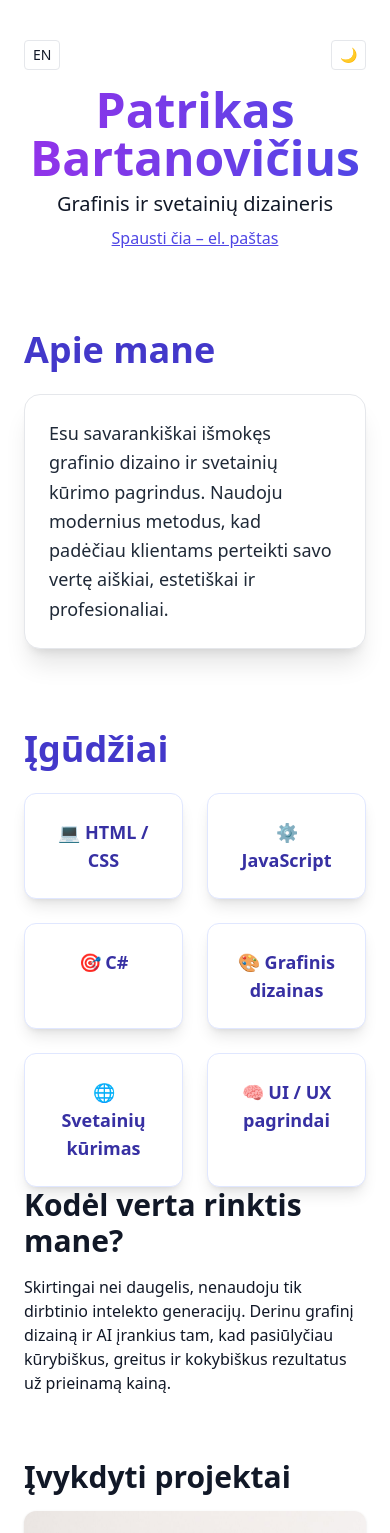
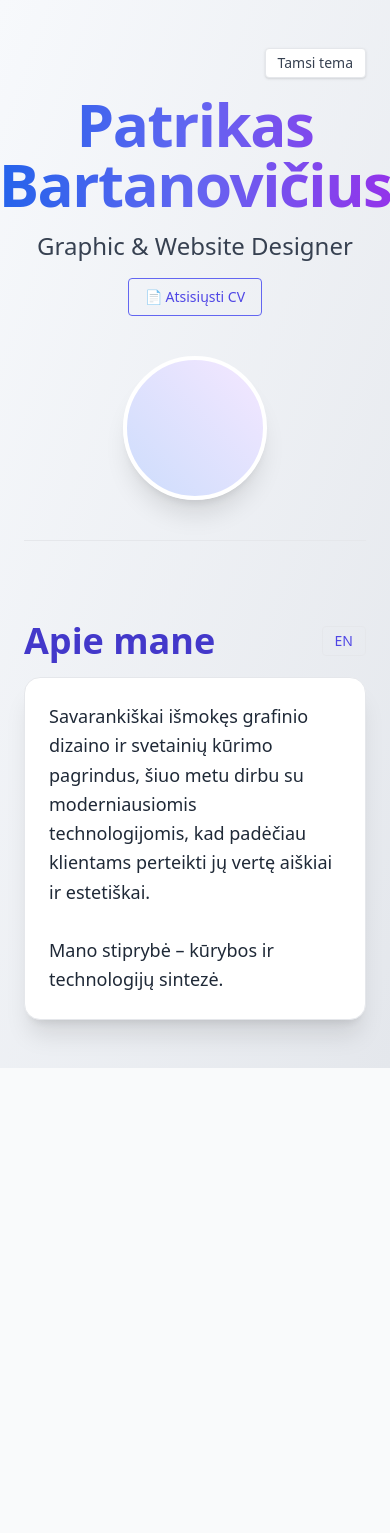
Before and after one commit to TrasherBartd/patrikas-portfolio, a React (Vite) app: page / in a window 390 px wide. Shown: the top 1533 px of the page. After the commit the page ends 1068 px from the top, so only its background shows below. Built offline with nearby package versions, Linux system fonts and the light colour scheme.

Commit message:
Update Portfolio.jsx

```diff
--- a/src/Portfolio.jsx
+++ b/src/Portfolio.jsx
@@ -1,148 +1,90 @@
 
-// FINAL CLEANED VERSION with no duplicate skills section
+import { Mail, Github, Linkedin } from "lucide-react";
 import { useState } from "react";
-import { Mail, Github, Linkedin } from "lucide-react";
 
 export default function Portfolio() {
   const [darkMode, setDarkMode] = useState(false);
   const [lang, setLang] = useState("lt");
+  const [feedbacks, setFeedbacks] = useState([
+    {
+      name: "Jonas",
+      message: "Puikus bendravimas ir rezultatas! Rekomenduoju."
+    },
+    {
+      name: "Laura",
+      message: "Darbas atliktas greitai ir labai estetiškai."
+    }
+  ]);
 
   const aboutText = {
-    lt: `Esu savarankiškai išmokęs grafinio dizaino ir svetainių kūrimo pagrindus. Naudoju modernius metodus, kad padėčiau klientams perteikti savo vertę aiškiai, estetiškai ir profesionaliai.`,
-    en: `I am a self-taught graphic designer and website creator. I use modern tools to help clients present their value clearly, aesthetically, and professionally.`
+    lt: `Savarankiškai išmokęs grafinio dizaino ir svetainių kūrimo pagrindus, šiuo metu dirbu su moderniausiomis technologijomis, kad padėčiau klientams perteikti jų vertę aiškiai ir estetiškai.
+
+Mano stiprybė – kūrybos ir technologijų sintezė.`,
+    en: `Self-taught in graphic design and website development, I now work with modern technologies to help clients communicate their value clearly and beautifully.
+
+My strength lies in the fusion of creativity and technology.`
   };
 
-  const whyMeText = {
-    lt: `Skirtingai nei daugelis, nenaudoju tik dirbtinio intelekto generacijų. Derinu grafinį dizainą ir AI įrankius tam, kad pasiūlyčiau kūrybiškus, greitus ir kokybiškus rezultatus už prieinamą kainą.`,
-    en: `Unlike many, I don’t rely solely on AI generations. I combine graphic design with AI tools to deliver creative, fast, and quality results at a fair price.`
-  };
-
-  const feedbacks = [
-    { name: "Tomas", message: lang === "lt" ? "Užsakiau hoodie dizainą – gavau net geriau nei tikėjausi. Rekomenduoju!" : "Ordered hoodie design – got even better than expected. Recommend!" },
-    { name: "Lilija", message: lang === "lt" ? "Ačiū už stilingą kavos posterį mūsų šeimos kavinei!" : "Thank you for the stylish coffee poster for our family cafe!" },
-    { name: "Mantas", message: lang === "lt" ? "Puikus bendravimas ir greitas įvykdymas. Dar tikrai sugrįšiu!" : "Great communication and fast delivery. Will definitely return!" },
-  ];
-
-  function copyEmail() {
-    navigator.clipboard.writeText("patrikasbartanovicius@gmail.com");
-    alert(lang === "lt" ? "El. paštas nukopijuotas!" : "Email copied!");
-  }
-
   return (
-    <div className={darkMode ? "dark bg-gray-900 text-white" : "bg-white text-gray-900"}>
-      <div className="max-w-5xl mx-auto px-6 py-10 font-sans">
-        <div className="flex justify-between mb-4">
-          <button onClick={() => setLang(lang === "lt" ? "en" : "lt")} className="text-sm border px-2 py-1 rounded">
-            {lang === "lt" ? "EN" : "LT"}
-          </button>
-          <button onClick={() => setDarkMode(!darkMode)} className="text-sm border px-2 py-1 rounded">
-            {darkMode ? "☀️" : "🌙"}
+    <div className={darkMode ? 'dark' : ''}>
+      <style>
+        {`
+          @keyframes fadeInUp {
+            from {
+              opacity: 0;
+              transform: translateY(20px);
+            }
+            to {
+              opacity: 1;
+              transform: translateY(0);
+            }
+          }
+          .fade-in {
+            animation: fadeInUp 0.8s ease-out both;
+          }
+        `}
+      </style>
+      <div className="min-h-screen bg-gradient-to-br from-[#f7f9fc] to-[#e4e7ec] text-gray-900 px-6 py-12 font-sans">
+        <div className="flex justify-end max-w-6xl mx-auto mb-4">
+          <button
+            onClick={() => setDarkMode(!darkMode)}
+            className="text-sm px-3 py-1 border rounded shadow bg-white text-gray-700 dark:bg-gray-800 dark:text-white"
+          >
+            {darkMode ? 'Šviesi tema' : 'Tamsi tema'}
           </button>
         </div>
 
-        <header className="text-center mb-12">
-          <h1 className="text-5xl font-bold bg-gradient-to-r from-purple-600 to-indigo-600 text-transparent bg-clip-text">
-            Patrikas Bartanovičius
-          </h1>
-          <p className="text-xl mt-2">{lang === "lt" ? "Grafinis ir svetainių dizaineris" : "Graphic & Website Designer"}</p>
-          <p onClick={copyEmail} className="mt-2 text-indigo-600 underline cursor-pointer">
-            {lang === "lt" ? "Spausti čia – el. paštas" : "Click here – email"}
-          </p>
+        <header className="max-w-6xl mx-auto flex flex-col md:flex-row items-center justify-between gap-10 text-center md:text-left border-b pb-10">
+          <div>
+            <h1 className="text-6xl font-extrabold tracking-tight mb-4 bg-gradient-to-r from-blue-600 via-indigo-500 to-purple-600 text-transparent bg-clip-text">
+              Patrikas Bartanovičius
+            </h1>
+            <p className="text-2xl text-gray-700">Graphic & Website Designer</p>
+            <a
+              href="/Patrikas_Bartanovicius_CV_With_Top_Contact.pdf"
+              download
+              className="inline-block mt-4 text-sm text-indigo-600 border border-indigo-500 px-4 py-2 rounded hover:bg-indigo-50 transition"
+            >
+              📄 Atsisiųsti CV
+            </a>
+          </div>
+          <div className="w-36 h-36 rounded-full bg-gradient-to-tr from-[#cdddfc] to-[#f4e7ff] shadow-xl border-4 border-white"></div>
         </header>
 
-
-<section className="mt-20 max-w-5xl mx-auto">
-  <h2 className="text-4xl font-bold mb-6 text-indigo-700">{lang === 'lt' ? 'Apie mane' : 'About Me'}</h2>
-  <p className="text-lg leading-relaxed text-gray-800 dark:text-gray-200 bg-white dark:bg-gray-900 p-6 rounded-2xl shadow-xl border border-gray-200 dark:border-gray-700">
-    {aboutText[lang]}
-  </p>
-</section>
-
-<section className="mt-20 max-w-5xl mx-auto">
-
-          <h2 className="text-4xl font-bold mb-6 text-indigo-700">{lang === 'lt' ? 'Įgūdžiai' : 'Skills'}</h2>
-          <div className="grid grid-cols-2 sm:grid-cols-3 gap-6">
-            {[
-              "💻 HTML / CSS",
-              "⚙️ JavaScript",
-              "🎯 C#",
-              "🎨 Grafinis dizainas",
-              "🌐 Svetainių kūrimas",
-              "🧠 UI / UX pagrindai"
-            ].map((skill, idx) => (
-              <div
-                key={idx}
-                className="bg-white dark:bg-gray-800 p-6 rounded-xl text-center shadow-lg border border-indigo-100 hover:scale-105 transition-transform hover:shadow-xl"
-              >
-                <p className="text-lg font-semibold text-indigo-800 dark:text-indigo-300">{skill}</p>
-              </div>
-            ))}
+        <section className="mt-20 max-w-5xl mx-auto fade-in">
+          <div className="flex justify-between items-center mb-4">
+            <h2 className="text-4xl font-bold text-indigo-700">{lang === 'lt' ? 'Apie mane' : 'About Me'}</h2>
+            <button
+              onClick={() => setLang(lang === "lt" ? "en" : "lt")}
+              className="text-sm text-indigo-600 border px-3 py-1 rounded hover:bg-indigo-50"
+            >
+              {lang === "lt" ? "EN" : "LT"}
+            </button>
           </div>
-        </section>
-
-        <section className="mb-16">
-          <h2 className="text-3xl font-semibold mb-4">{lang === "lt" ? "Kodėl verta rinktis mane?" : "Why choose me?"}</h2>
-          <p>{whyMeText[lang]}</p>
-        </section>
-
-        <section className="mb-16">
-          <h2 className="text-3xl font-semibold mb-4">{lang === "lt" ? "Įvykdyti projektai" : "Completed Projects"}</h2>
-          <div className="grid grid-cols-1 md:grid-cols-2 gap-6">
-            <div>
-              <img src="/hoodie.jpg" alt="hoodie design" className="rounded-xl shadow w-full h-auto object-cover"/>
-              <p className="mt-2 text-sm">{lang === "lt" ? "Hoodie dizainas Etsy parduotuvei (užsakovas – tiktokeris)" : "Hoodie design for Etsy shop (client – tiktoker)"}</p>
-            </div>
-            <div>
-              <img src="/coffee.jpg" alt="coffee poster" className="rounded-xl shadow w-full h-auto object-cover"/>
-              <p className="mt-2 text-sm">{lang === "lt" ? "Kavos reklamos plakatas šeimos kavinei" : "Coffee poster for a family cafe"}</p>
-            </div>
-            <div>
-              <img src="/extra.jpg" alt="coming" className="rounded-xl shadow w-full h-auto object-cover opacity-60"/>
-              <p className="mt-2 italic text-sm text-gray-500">{lang === "lt" ? "Daugiau netrukus..." : "More coming soon..."}</p>
-            </div>
-          </div>
-        </section>
-
-        <section className="mb-16">
-          <h2 className="text-3xl font-semibold mb-4">{lang === "lt" ? "Atsiliepimai" : "Testimonials"}</h2>
-          <div className="space-y-4">
-            {feedbacks.map((fb, i) => (
-              <div key={i} className="bg-gray-100 dark:bg-gray-800 p-4 rounded-lg shadow">
-                <p className="font-semibold">{fb.name}</p>
-                <p>{fb.message}</p>
-              </div>
-            ))}
-          </div>
-
-</section>
-
-<section className="mt-12 max-w-2xl mx-auto bg-gray-50 dark:bg-gray-800 p-6 rounded-xl shadow">
-  <h3 className="text-2xl font-semibold mb-4 text-indigo-700 text-center">{lang === 'lt' ? 'Palikite atsiliepimą' : 'Leave a Testimonial'}</h3>
-  <form onSubmit={(e) => { e.preventDefault(); alert(lang === 'lt' ? 'Atsiliepimas išsiųstas!' : 'Testimonial submitted!'); }} className="space-y-4">
-    <div>
-      <label className="block mb-1 text-sm">{lang === 'lt' ? 'Jūsų vardas' : 'Your name'}</label>
-      <input type="text" required className="w-full p-2 border rounded bg-white dark:bg-gray-700 dark:border-gray-600" />
-    </div>
-    <div>
-      <label className="block mb-1 text-sm">{lang === 'lt' ? 'Jūsų atsiliepimas' : 'Your testimonial'}</label>
-      <textarea rows="3" required className="w-full p-2 border rounded bg-white dark:bg-gray-700 dark:border-gray-600"></textarea>
-    </div>
-    <button type="submit" className="px-4 py-2 bg-indigo-600 text-white rounded hover:bg-indigo-700">
-      {lang === 'lt' ? 'Siųsti' : 'Submit'}
-    </button>
-  </form>
-</section>
-
-<section className="text-center mt-12">
-          <p>{lang === "lt" ? "Susisiek: " : "Contact: "}</p>
-          <p onClick={copyEmail} className="text-indigo-600 underline cursor-pointer">
-            patrikasbartanovicius@gmail.com
+          <p className="text-lg leading-relaxed text-gray-800 bg-white p-6 rounded-2xl shadow-xl border border-gray-200 whitespace-pre-line">
+            {aboutText[lang]}
           </p>
         </section>
-
-        <footer className="text-center text-sm text-gray-500 mt-16 border-t pt-6">
-          © {new Date().getFullYear()} Patrikas Bartanovičius. All rights reserved.
-        </footer>
       </div>
     </div>
   );
```
